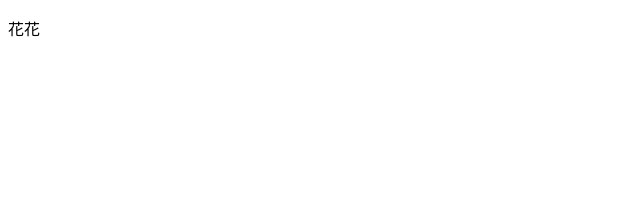
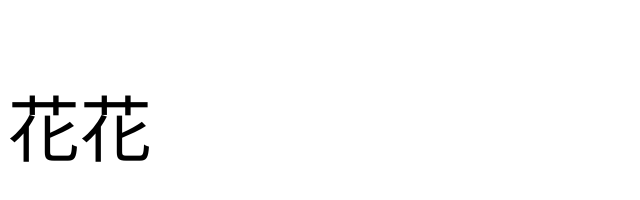
Before and after one commit to pealpool/kungfu, a plain HTML site: page wx.html in a window 1280 px wide. Shown: the whole page, without its empty margins (0-640 px from the left). Drawn offline with Linux system fonts and the light colour scheme.

Commit message:
Update wx.html

```diff
--- a/wx.html
+++ b/wx.html
@@ -4,6 +4,9 @@
 <meta charset="utf-8">
 <title>无标题文档</title>
 </head>
+<style type="text/css">
+    p{font-size: 72px}
+</style>
 <script type="text/javascript">
     var a = Math.floor(Math.random()*10);
     switch(a){
```
